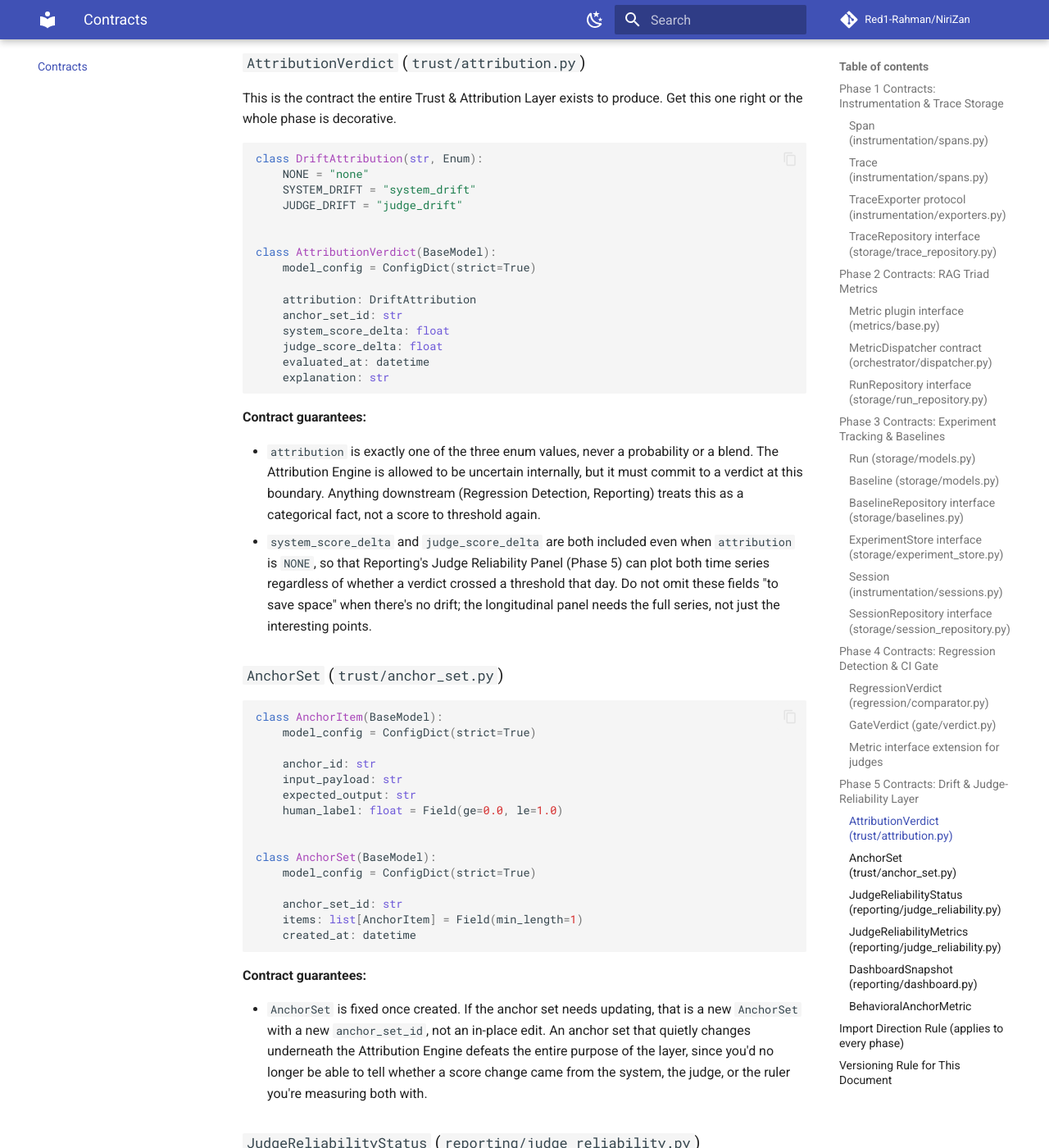
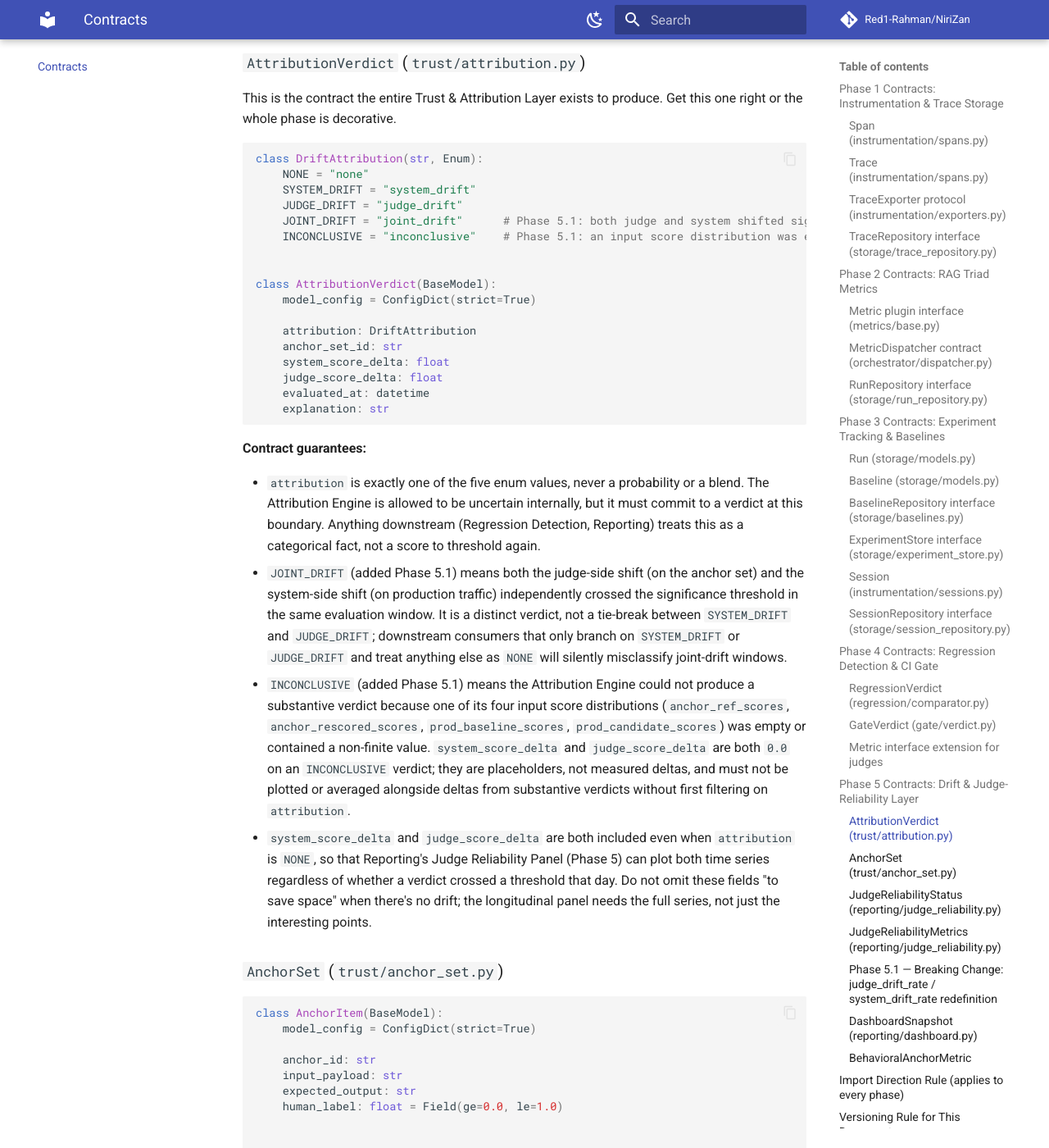
Before and after one commit to Red1-Rahman/NiriZan, an MkDocs documentation site: the page built from docs/contracts.md, in a window 1280 px wide and 1400 px high, scrolled down 10031 px. Shown: the whole window at 82% size. Built offline with MkDocs 1.6.1 and Material for MkDocs 9.7.7, drawn with Linux system fonts in a browser that asks for light colours; comment, search, counter and statistics services are not loaded; some of the changed text lies outside the part shown.

Commit message:
Enhance DriftAttribution and update contract guarantees
Updated DriftAttribution enum and contract guarantees to include JOINT_DRIFT and INCONCLUSIVE values. Redefined judge_drift_rate and system_drift_rate to account for new values, along with added fields for joint_drift_rate and inconclusive_rate.

```diff
--- a/docs/contracts.md
+++ b/docs/contracts.md
@@ -385,6 +385,8 @@ class DriftAttribution(str, Enum):
     NONE = "none"
     SYSTEM_DRIFT = "system_drift"
     JUDGE_DRIFT = "judge_drift"
+    JOINT_DRIFT = "joint_drift"      # Phase 5.1: both judge and system shifted significantly
+    INCONCLUSIVE = "inconclusive"    # Phase 5.1: an input score distribution was empty or non-finite
 
 
 class AttributionVerdict(BaseModel):
@@ -400,7 +402,9 @@ class AttributionVerdict(BaseModel):
 
 **Contract guarantees:**
 
-* `attribution` is exactly one of the three enum values, never a probability or a blend. The Attribution Engine is allowed to be uncertain internally, but it must commit to a verdict at this boundary. Anything downstream (Regression Detection, Reporting) treats this as a categorical fact, not a score to threshold again.
+* `attribution` is exactly one of the five enum values, never a probability or a blend. The Attribution Engine is allowed to be uncertain internally, but it must commit to a verdict at this boundary. Anything downstream (Regression Detection, Reporting) treats this as a categorical fact, not a score to threshold again.
+* `JOINT_DRIFT` (added Phase 5.1) means both the judge-side shift (on the anchor set) and the system-side shift (on production traffic) independently crossed the significance threshold in the same evaluation window. It is a distinct verdict, not a tie-break between `SYSTEM_DRIFT` and `JUDGE_DRIFT`; downstream consumers that only branch on `SYSTEM_DRIFT` or `JUDGE_DRIFT` and treat anything else as `NONE` will silently misclassify joint-drift windows.
+* `INCONCLUSIVE` (added Phase 5.1) means the Attribution Engine could not produce a substantive verdict because one of its four input score distributions (`anchor_ref_scores`, `anchor_rescored_scores`, `prod_baseline_scores`, `prod_candidate_scores`) was empty or contained a non-finite value. `system_score_delta` and `judge_score_delta` are both `0.0` on an `INCONCLUSIVE` verdict; they are placeholders, not measured deltas, and must not be plotted or averaged alongside deltas from substantive verdicts without first filtering on `attribution`.
 * `system_score_delta` and `judge_score_delta` are both included even when `attribution` is `NONE`, so that Reporting's Judge Reliability Panel (Phase 5) can plot both time series regardless of whether a verdict crossed a threshold that day. Do not omit these fields "to save space" when there's no drift; the longitudinal panel needs the full series, not just the interesting points.
 
 ### `AnchorSet` (`trust/anchor_set.py`)
@@ -459,6 +463,8 @@ class JudgeReliabilityMetrics(BaseModel):
     verdict_count: int = Field(ge=1)
     judge_drift_rate: float = Field(ge=0.0, le=1.0)
     system_drift_rate: float = Field(ge=0.0, le=1.0)
+    joint_drift_rate: float = Field(ge=0.0, le=1.0, default=0.0)     # Phase 5.1
+    inconclusive_rate: float = Field(ge=0.0, le=1.0, default=0.0)    # Phase 5.1
     none_rate: float = Field(ge=0.0, le=1.0)
     mean_judge_score_delta: float
     judge_score_delta_std: float
@@ -474,17 +480,29 @@ class JudgeReliabilityMetrics(BaseModel):
 * `judge_drift_rate`, `system_drift_rate`, and `none_rate` are bounded to `[0.0, 1.0]`. They represent fractions of the supplied verdict window, not percentages from `0` to `100`.
 * `anchor_set_id` identifies the fixed `AnchorSet` against which the summarized verdicts were evaluated. A reliability window must not mix verdicts from different anchor sets.
 * `period_start` is the earliest `evaluated_at` timestamp in the supplied verdict window, and `period_end` is the latest.
-* `judge_drift_rate` is the fraction of verdicts whose `attribution` is `DriftAttribution.JUDGE_DRIFT`.
-* `system_drift_rate` is the fraction of verdicts whose `attribution` is `DriftAttribution.SYSTEM_DRIFT`.
+* `judge_drift_rate` is the fraction of verdicts whose `attribution` is `DriftAttribution.JUDGE_DRIFT` **or** `DriftAttribution.JOINT_DRIFT` (redefined in Phase 5.1 — see Breaking Change section below). A verdict counts toward `judge_drift_rate` whenever the judge-side shift crossed the significance threshold, regardless of whether the system also drifted in the same window.
+* `system_drift_rate` is the fraction of verdicts whose `attribution` is `DriftAttribution.SYSTEM_DRIFT` **or** `DriftAttribution.JOINT_DRIFT` (redefined in Phase 5.1 — see Breaking Change section below), by the same logic.
+* `joint_drift_rate` (added Phase 5.1) is the fraction of verdicts whose `attribution` is exactly `DriftAttribution.JOINT_DRIFT`. It is a subset of both `judge_drift_rate` and `system_drift_rate`, not an additional, disjoint bucket; do not sum `judge_drift_rate + system_drift_rate + joint_drift_rate` and expect a partition of `1.0`.
+* `inconclusive_rate` (added Phase 5.1) is the fraction of verdicts whose `attribution` is `DriftAttribution.INCONCLUSIVE`.
 * `none_rate` is the fraction of supplied verdicts whose `attribution` is `DriftAttribution.NONE`.
+* Together, `none_rate`, `system_drift_rate` minus its `JOINT_DRIFT` overlap, `judge_drift_rate` minus its `JOINT_DRIFT` overlap, `joint_drift_rate`, and `inconclusive_rate` partition `1.0` across the five `DriftAttribution` values. `judge_drift_rate` and `system_drift_rate` alone do not, because each includes the `JOINT_DRIFT` fraction.
 * `mean_judge_score_delta` is the arithmetic mean of `judge_score_delta` across every supplied verdict, including verdicts whose attribution is `NONE` or `SYSTEM_DRIFT`.
 * `judge_score_delta_std` is the sample standard deviation of the complete `judge_score_delta` series. For a one-verdict window, it is `0.0` because there is no sample variation to estimate.
 * `mean_calibration_mae` is optional because calibration data is not required to construct the reliability summary. When calibration errors are supplied and contain `mae` values, the field contains their arithmetic mean; otherwise it remains `None`.
-* `flagged_verdicts` defaults to an empty list. When computed from a verdict window, it contains every verdict whose attribution is not `DriftAttribution.NONE`, preserving both judge-drift and system-drift verdicts for downstream reporting.
+* `flagged_verdicts` defaults to an empty list. When computed from a verdict window, it contains every verdict whose attribution is not `DriftAttribution.NONE` — i.e. `JUDGE_DRIFT`, `SYSTEM_DRIFT`, `JOINT_DRIFT`, and `INCONCLUSIVE` verdicts are all preserved for downstream reporting.
 * `status` is `UNSTABLE` when the computed judge-drift rate is strictly greater than the configured warning threshold; otherwise it is `STABLE`. The current default warning threshold is `0.10`.
 * `compute_judge_reliability` rejects an empty verdict list with `ValueError`.
 * `compute_judge_reliability` rejects a verdict window containing multiple `anchor_set_id` values with `ValueError`. An anchor-set update creates a new `anchor_set_id`; verdicts from different rulers must therefore be summarized separately.
 * The reliability summary is derived from the complete supplied verdict window. In particular, the score-delta statistics are not restricted to flagged verdicts.
+
+### Phase 5.1 — Breaking Change: `judge_drift_rate` / `system_drift_rate` redefinition
+
+**Breaking Change.** Phase 5.1 adds `DriftAttribution.JOINT_DRIFT` and `DriftAttribution.INCONCLUSIVE`, and `compute_judge_reliability` now counts `JOINT_DRIFT` verdicts toward **both** `judge_drift_rate` and `system_drift_rate`. Previously (Phase 5) each rate counted only its single matching attribution value.
+
+* **Old meaning:** `judge_drift_rate = count(JUDGE_DRIFT) / total`; `system_drift_rate = count(SYSTEM_DRIFT) / total`. The two rates were disjoint and, together with `none_rate`, partitioned `1.0`.
+* **New meaning:** `judge_drift_rate = count(JUDGE_DRIFT | JOINT_DRIFT) / total`; `system_drift_rate = count(SYSTEM_DRIFT | JOINT_DRIFT) / total`. The two rates now overlap by `joint_drift_rate` and no longer partition `1.0` on their own.
+* **Migration path:** Any stored or dashboarded `JudgeReliabilityMetrics` computed before Phase 5.1 has `judge_drift_rate`/`system_drift_rate` under the old, disjoint definition and implicit `joint_drift_rate = 0.0`, `inconclusive_rate = 0.0` (both fields did not exist and default to `0.0` on load). Do not directly trend or diff `judge_drift_rate`/`system_drift_rate` values computed before and after this change on the same chart without labeling the discontinuity — a step change at the Phase 5.1 cutover reflects the redefinition, not a real shift in judge behavior. Historical `JudgeReliabilityStatus` values derived from the old `judge_drift_rate` remain valid as recorded (the `STABLE`/`UNSTABLE` threshold comparison used the rate definition in effect at computation time); they are not retroactively recomputed.
+* **Version bump:** requires a `pyproject.toml` version bump per the Versioning Rule below.
 
 ### `DashboardSnapshot` (`reporting/dashboard.py`)
 
```
